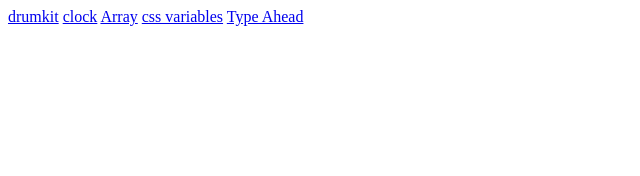
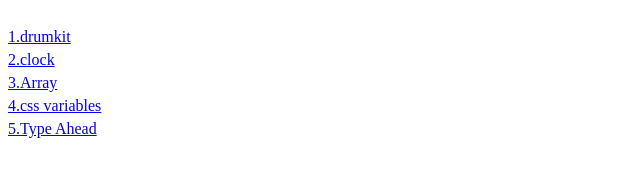
Before and after one commit to gokul123o/javascript, a plain HTML site: page index.html in a window 1280 px wide. Shown: the whole page, without its empty margins (0-640 px from the left). Drawn offline with Linux system fonts and the light colour scheme.

Commit message:
changed array to Array

```diff
--- a/index.html
+++ b/index.html
@@ -3,14 +3,16 @@
 <head>
     <meta charset="UTF-8">
     <meta name="viewport" content="width=device-width, initial-scale=1.0">
-    <title>Document</title>
+    <title></title>
+    <link rel="stylesheet" href="style.css">
 </head>
 <body>
-    <a href="/javascript/30d/drumkit/index.html">drumkit</a>
-    <a href="/javascript/30d/clock/index-START.html">clock</a>
-    <a href="/javascript/30d/array/index.html">Array</a>
-    <a href="/javascript/30d/css variables/index.html">css variables</a>
-    <a href="/javascript/30d/Type Ahead/index.html">Type Ahead</a>
+    <a href="/javascript/30d/drumkit/index.html">1.drumkit</a>
+    <a href="/javascript/30d/clock/index-START.html">2.clock</a>
+    <a href="/javascript/30d/Array/index.html">3.Array</a>
+    <a href="/javascript/30d/css variables/index.html">4.css variables</a>
+    <a href="/javascript/30d/Type Ahead/index.html">5.Type Ahead</a>
+
 
 </body>
 </html>
```
